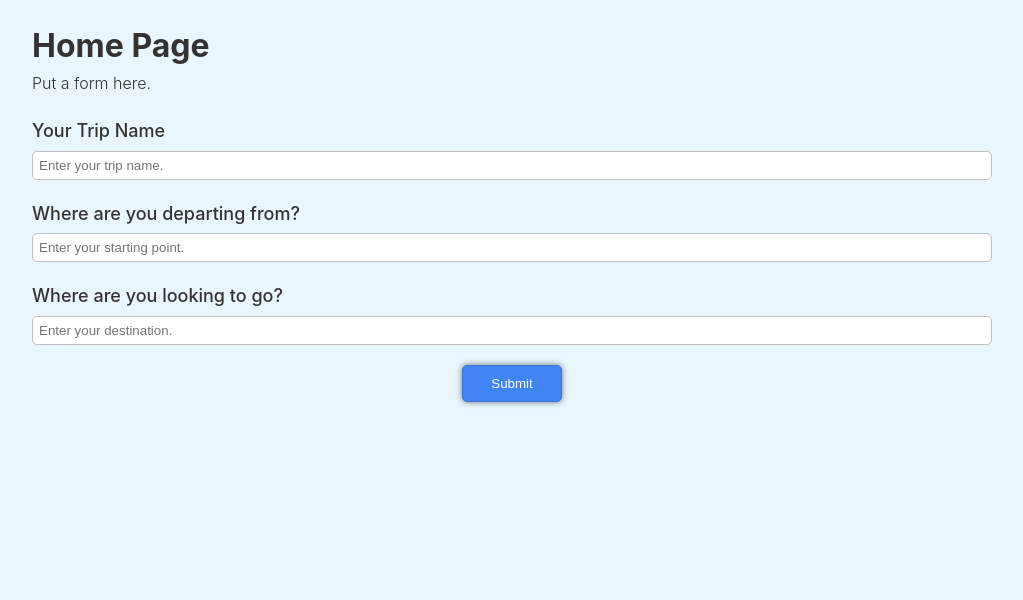
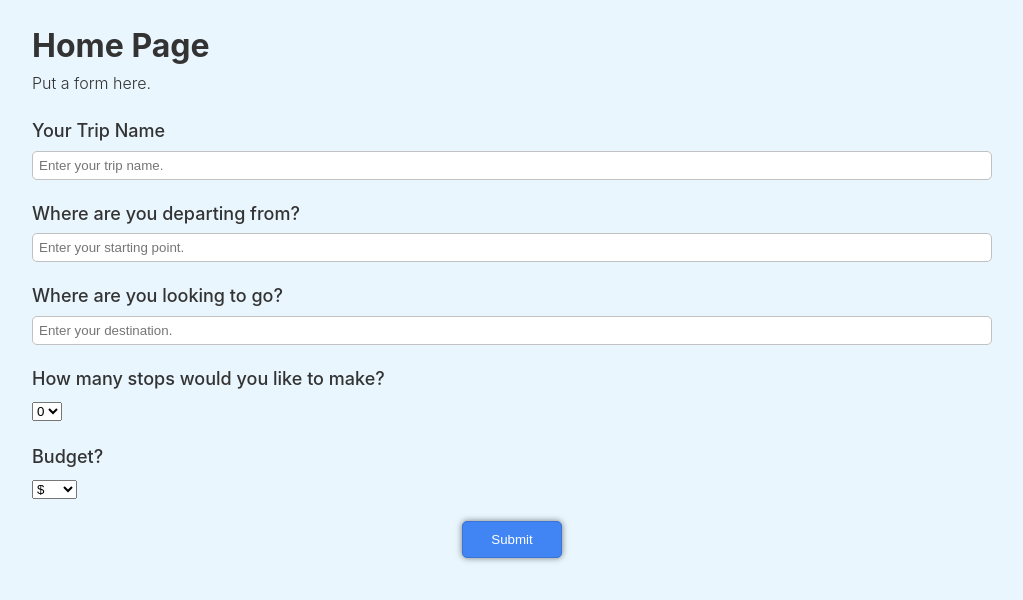
Before and after one commit to Adoni0/RoadTrip, a React (Create React App) app in the folder client/: page / in a window 1280 px wide. Shown: the top 600 px of the page, without its empty margins (128-1151 px from the left). Built offline with nearby package versions, Linux system fonts and the light colour scheme.

Commit message:
Add Select and Option to the Form components, and use them in the form of the Home page

```diff
--- a/client/src/components/Form/index.js
+++ b/client/src/components/Form/index.js
@@ -6,11 +6,30 @@ import "./style.css";
 export const Input = props => {
   return (
     <div className="form-group">
-      <label className="form-label">{props.label}</label>
+      <label htmlFor={props.id} className="form-label">{props.label}</label>
       <input type="text" className="form-input" {...props} />
     </div>
   );
 }
+
+export const Select = props => {
+  return (
+    <div className="form-group">
+      <label htmlFor={props.id} className="form-label">{props.label}</label>
+      <select id={props.id} name={props.name}>
+        {props.optionVals.map(val => (
+          <Option
+            key={`${props.id}-${val.optionVal}`}
+            optionVal={val.optionVal}
+            textVal={val.textVal}
+          />
+        ))}
+      </select>
+    </div>
+  );
+}
+
+export const Option = ({optionVal, textVal}) => <option value={optionVal}>{textVal}</option>;
 
 
 export const FormBtn = props => {
--- a/client/src/pages/Home.js
+++ b/client/src/pages/Home.js
@@ -1,6 +1,6 @@
 import React, { Component } from 'react';
 import { Section, Container } from "../components/Grid";
-import { Input, FormBtn } from "../components/Form";
+import { Input, Select, FormBtn } from "../components/Form";
 
 
 class Home extends Component {
@@ -20,6 +20,18 @@ class Home extends Component {
   }
 
   render() {
+    const numOfStopsArr = [
+      {optionVal: 0, textVal: 0},
+      {optionVal: 1, textVal: 1},
+      {optionVal: 2, textVal: 2},
+      {optionVal: 3, textVal: 3},
+    ];
+    const budgetArr = [
+      {optionVal: 1, textVal: '$'},
+      {optionVal: 2, textVal: '$$'},
+      {optionVal: 3, textVal: '$$$'},
+    ];
+
     return (
       <Container>
         <h1>Home Page</h1>
@@ -28,6 +40,7 @@ class Home extends Component {
         </p>
         <form>
           <Input
+            id="tripName"
             value={this.state.tripName}
             onChange={this.handleInputChange}
             name="tripName"
@@ -35,6 +48,7 @@ class Home extends Component {
             placeholder="Enter your trip name."
           />
           <Input
+            id="origin"
             value={this.state.origin}
             onChange={this.handleInputChange}
             name="origin"
@@ -42,11 +56,28 @@ class Home extends Component {
             placeholder="Enter your starting point."
           />
           <Input
+            id="destination"
             value={this.state.destination}
             onChange={this.handleInputChange}
             name="destination"
             label="Where are you looking to go?"
             placeholder="Enter your destination."
+          />
+          <Select
+            id="numOfStops"
+            value={this.state.numOfStops}
+            onChange={this.handleInputChange}
+            name="numOfStops"
+            label="How many stops would you like to make?"
+            optionVals={numOfStopsArr}
+          />
+          <Select
+            id="budget"
+            value={this.state.budget}
+            onChange={this.handleInputChange}
+            name="budget"
+            label="Budget?"
+            optionVals={budgetArr}
           />
           <FormBtn
             disabled={!this.state.tripName}
```
